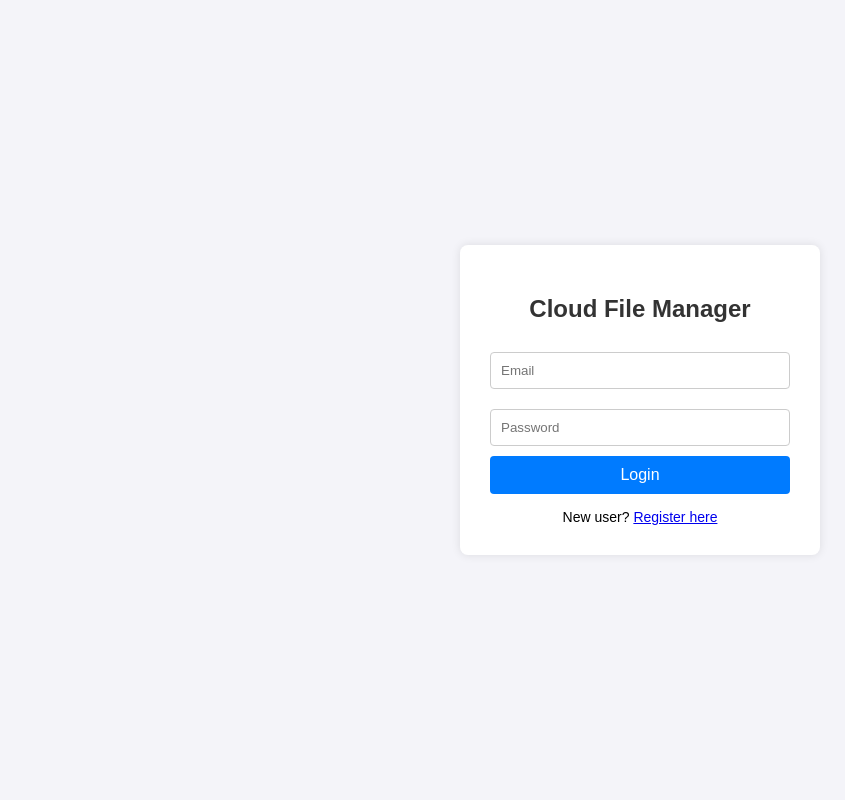
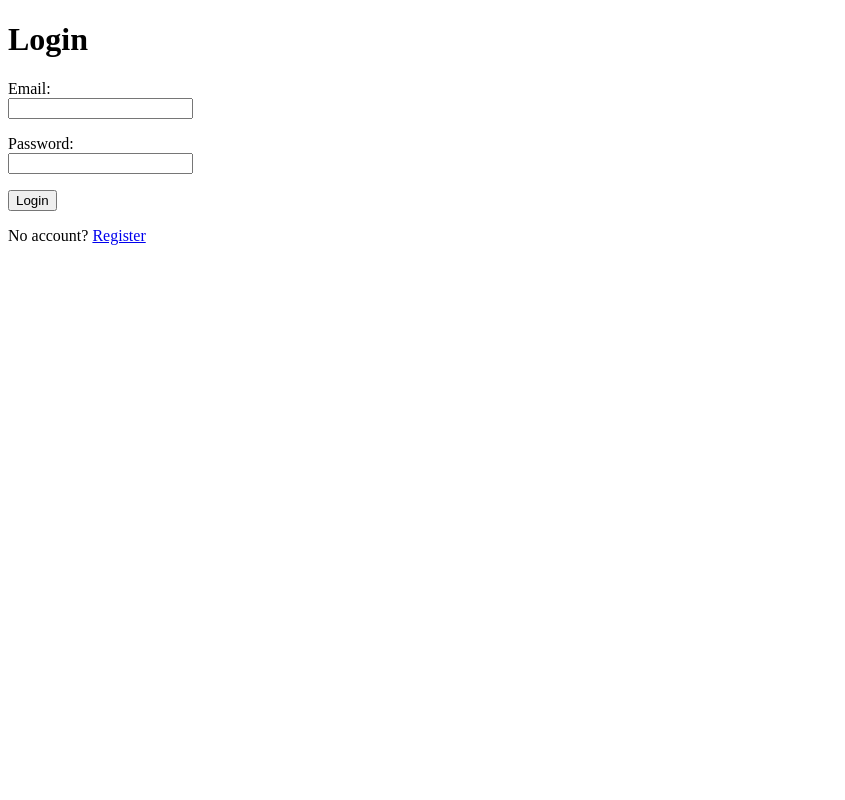
Before and after one commit to vipul-creates/cloud-file-manager, a Flask app: page /login in a window 1280 px wide. Shown: the whole page, without its empty margins (0-845 px from the left). Run offline with Flask 3, Linux system fonts and the light colour scheme.

Commit message:
Week 1 complete: Auth, MySQL, Sessions

```diff
--- a/app.py
+++ b/app.py
@@ -1,63 +1,24 @@
-from flask import Flask, render_template, request, redirect, url_for
-from flask_sqlalchemy import SQLAlchemy
-from werkzeug.security import generate_password_hash, check_password_hash # NEW
+# app.py
+import os
+from flask import Flask
+from dotenv import load_dotenv
+from extensions import db  # <-- Import from the new file
 
-app = Flask(__name__)
+load_dotenv()
 
-app.config['SQLALCHEMY_DATABASE_URI'] = 'mysql+pymysql://root:Vipul123!@localhost/cloud_manager'
-app.config['SQLALCHEMY_TRACK_MODIFICATIONS'] = False
+def create_app():
+    app = Flask(__name__)
+    app.config["SECRET_KEY"] = os.getenv("SECRET_KEY")
+    app.config["SQLALCHEMY_DATABASE_URI"] = os.getenv("DATABASE_URL")
+    app.config["SQLALCHEMY_TRACK_MODIFICATIONS"] = False
 
-db = SQLAlchemy(app)
+    db.init_app(app)
 
-class User(db.Model):
-    id = db.Column(db.Integer, primary_key=True)
-    name = db.Column(db.String(100), nullable=False)
-    email = db.Column(db.String(150), unique=True, nullable=False)
-    password_hash = db.Column(db.String(255), nullable=False)
+    from routes import register_routes
+    register_routes(app)
 
-@app.route("/")
-def home():
-    return render_template("index.html")
-
-@app.route("/login", methods=["GET", "POST"])
-def login():
-    # ... (leave your existing login code here) ...
-    if request.method == "POST":
-        email = request.form.get("email")
-        password = request.form.get("password")
-        return f"Login attempted with Email: {email}"
-    return render_template("login.html")
-
-# --- NEW REGISTER ROUTE ---
-@app.route("/register", methods=["GET", "POST"])
-def register():
-    if request.method == "POST":
-        # 1. Get data from the HTML form
-        name = request.form.get("name")
-        email = request.form.get("email")
-        password = request.form.get("password")
-
-        # 2. Check if the email already exists in the database
-        existing_user = User.query.filter_by(email=email).first()
-        if existing_user:
-            return "Error: Email already registered. <a href='/register'>Try again</a>"
-
-        # 3. Hash the password (never store plain text!)
-        hashed_password = generate_password_hash(password, method='pbkdf2:sha256')
-
-        # 4. Create the new user object
-        new_user = User(name=name, email=email, password_hash=hashed_password)
-
-        # 5. Save to MySQL
-        db.session.add(new_user)
-        db.session.commit()
-
-        return "Registration successful! <a href='/login'>Go to Login</a>"
-
-    # If it's a GET request, just show the form
-    return render_template("register.html")
+    return app
 
 if __name__ == "__main__":
-    with app.app_context():
-        db.create_all()
+    app = create_app()
     app.run(debug=True)
--- /dev/null
+++ b/extensions.py
@@ -0,0 +1,5 @@
+# extensions.py
+from flask_sqlalchemy import SQLAlchemy
+
+# Initialize db here, separate from app.py
+db = SQLAlchemy()
--- /dev/null
+++ b/routes.py
@@ -0,0 +1,81 @@
+# routes.py
+from flask import render_template, request, redirect, url_for, flash, session
+from models import User
+from extensions import db
+from auth_helpers import current_user, login_required
+
+def register_routes(app):
+
+    @app.route("/")
+    def home():
+        return render_template("index.html")
+
+    @app.route("/db-test")
+    def db_test():
+        try:
+            count = User.query.count()
+            return f"Database connected. Users in table: {count}"
+        except Exception as e:
+            return f"DB error: {e}", 500
+
+    @app.route("/register", methods=["GET", "POST"])
+    def register():
+        if request.method == "POST":
+            name     = request.form.get("name", "").strip()
+            email    = request.form.get("email", "").strip().lower()
+            password = request.form.get("password", "")
+
+            if not name or not email or not password:
+                flash("All fields are required.", "error")
+                return redirect(url_for("register"))
+            if len(password) < 6:
+                flash("Password must be at least 6 characters.", "error")
+                return redirect(url_for("register"))
+            if User.query.filter_by(email=email).first():
+                flash("An account with that email already exists.", "error")
+                return redirect(url_for("register"))
+
+            user = User(name=name, email=email)
+            user.set_password(password)
+            db.session.add(user)
+            db.session.commit()
+
+            flash("Account created. Please log in.", "success")
+            return redirect(url_for("login"))
+
+        return render_template("register.html")
+
+    # --- DAY 7 ADDITIONS BELOW ---
+
+    @app.route("/login", methods=["GET", "POST"])
+    def login():
+        if request.method == "POST":
+            email    = request.form.get("email", "").strip().lower()
+            password = request.form.get("password", "")
+
+            # 1. Find user by email
+            user = User.query.filter_by(email=email).first()
+
+            # 2. Check user exists AND password matches
+            if not user or not user.check_password(password):
+                flash("Invalid email or password.", "error")
+                return redirect(url_for("login"))
+
+            # 3. Log them in — store ONLY the id in the session
+            session["user_id"] = user.id
+            flash(f"Welcome back, {user.name}!", "success")
+            return redirect(url_for("dashboard"))
+
+        return render_template("login.html")
+
+    @app.route("/dashboard")
+    @login_required
+    def dashboard():
+        user = current_user()
+        return render_template("dashboard.html", user=user)
+
+    @app.route("/logout")
+    def logout():
+        session.clear()
+        flash("You have been logged out.", "success")
+        return redirect(url_for("login"))
--- a/templates/login.html
+++ b/templates/login.html
@@ -1,34 +1,33 @@
 <!DOCTYPE html>
 <html>
 <head>
-    <title>Login - Cloud File Manager</title>
-    <style>
-        /* Basic CSS to make it look like a real app */
-        body { font-family: Arial, sans-serif; background-color: #f4f4f9; display: flex; justify-content: center; align-items: center; height: 100vh; margin: 0; }
-        .login-box { background: white; padding: 30px; border-radius: 8px; box-shadow: 0px 0px 10px rgba(0,0,0,0.1); width: 300px; }
-        h2 { text-align: center; color: #333; }
-        input { width: 100%; padding: 10px; margin: 10px 0; border: 1px solid #ccc; border-radius: 4px; box-sizing: border-box; }
-        button { width: 100%; padding: 10px; background-color: #007bff; color: white; border: none; border-radius: 4px; cursor: pointer; font-size: 16px; }
-        button:hover { background-color: #0056b3; }
-        .register-link { text-align: center; margin-top: 15px; font-size: 14px; }
-    </style>
+    <title>Login — Cloud File Manager</title>
 </head>
 <body>
+    <h1>Login</h1>
 
-    <div class="login-box">
-        <h2>Cloud File Manager</h2>
+    {% with messages = get_flashed_messages(with_categories=true) %}
+      {% if messages %}
+        {% for category, message in messages %}
+          <p style="color: {% if category=='error' %}red{% else %}green{% endif %};">
+            {{ message }}
+          </p>
+        {% endfor %}
+      {% endif %}
+    {% endwith %}
 
-        <!-- The form sends data to the /login route via POST -->
-        <form action="/login" method="POST">
-            <input type="email" name="email" placeholder="Email" required>
-            <input type="password" name="password" placeholder="Password" required>
-            <button type="submit">Login</button>
-        </form>
+    <form method="POST" action="/login">
+        <p>
+            <label>Email:</label><br>
+            <input type="email" name="email" required>
+        </p>
+        <p>
+            <label>Password:</label><br>
+            <input type="password" name="password" required>
+        </p>
+        <button type="submit">Login</button>
+    </form>
 
-        <div class="register-link">
-            New user? <a href="/register">Register here</a>
-        </div>
-    </div>
-
+    <p>No account? <a href="/register">Register</a></p>
 </body>
 </html>
```
Also changed, not shown: auth_helpers.py (added, +21 -0 lines), init_db.py (added, +9 -0 lines), models.py (added, +25 -0 lines), templates/dashboard.html (added, +16 -0 lines), templates/register.html (+28 -23 lines), 1 other file.
